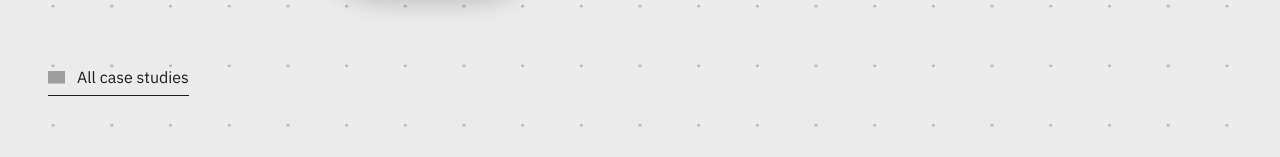
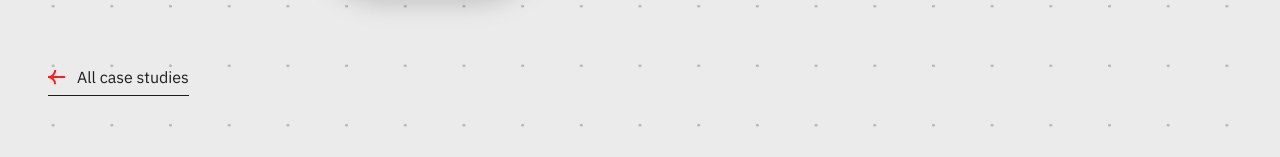
Before and after one commit to paneesh1997-coder/Portfolio, a Next.js app: page /works/ihna in a window 1280 px wide. Shown: the part 202-359 px from the top of the page. Built offline with nearby package versions, Linux system fonts and the light colour scheme; grey boxes are pictures that could not be loaded.

Commit message:
image updates

```diff
--- a/components/case-study-page.tsx
+++ b/components/case-study-page.tsx
@@ -16,7 +16,7 @@ export function CaseStudyPage({ study }: { study: CaseStudy }) {
   return (
     <main id="main-content" className="case-study-page">
       <header className="project-heading shell">
-        <a className="text-link back-link" href="/works"><img className="arrow-icon back-arrow" src="./assets/arrow-red.svg" width="17" height="15" alt="" aria-hidden="true" /><span>All case studies</span></a>
+        <a className="text-link back-link" href="/works"><img className="arrow-icon back-arrow" src="../assets/arrow-red.svg" width="17" height="15" alt="" aria-hidden="true" /><span>All case studies</span></a>
         <Eyebrow>{study.name} · Product design case study</Eyebrow>
         <h1>{study.title}<Square /></h1>
         <p>{study.summary}</p>
```
Also changed, not shown: 34 other files (tests, documents, lock files or other folders).
